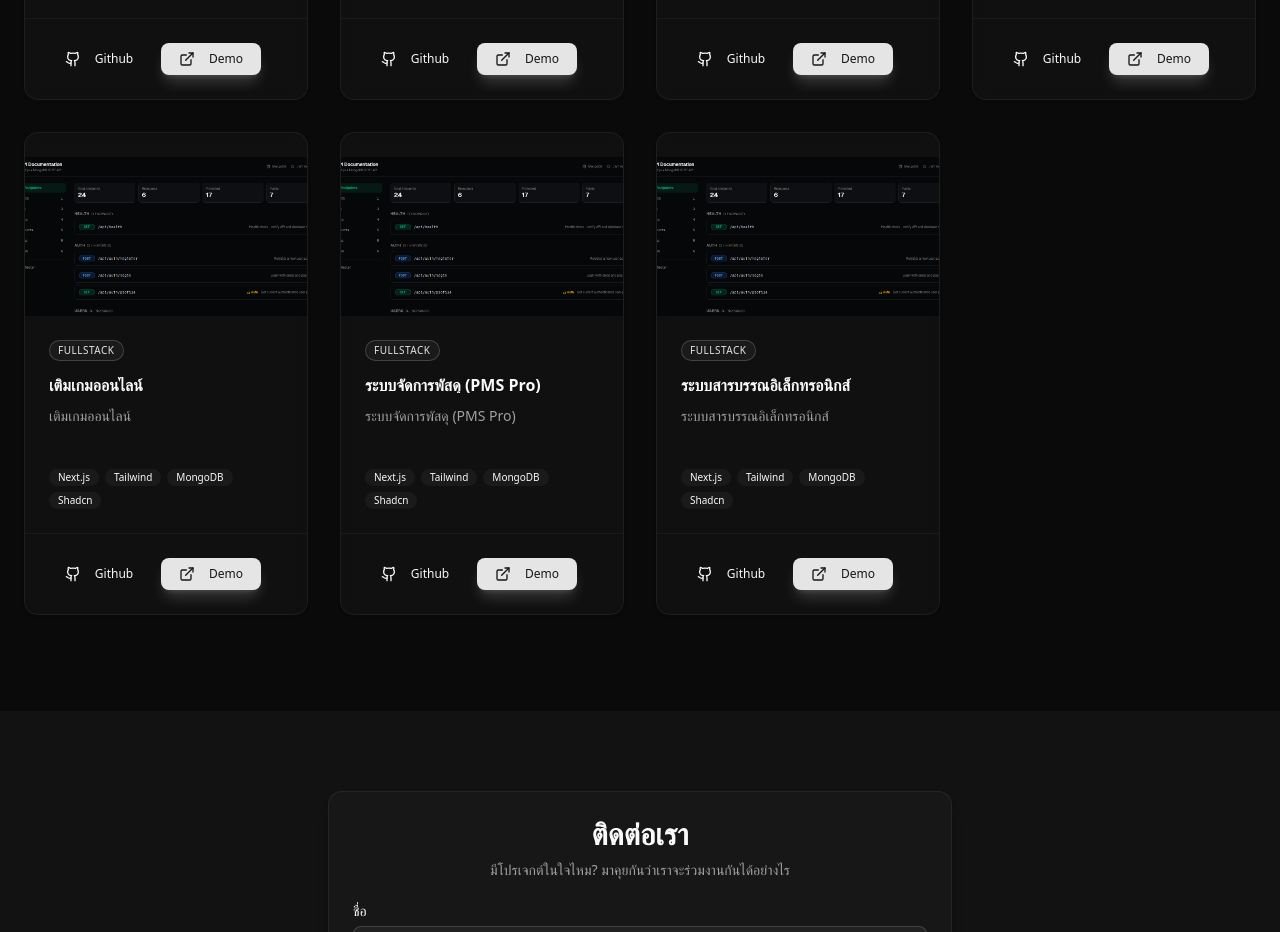
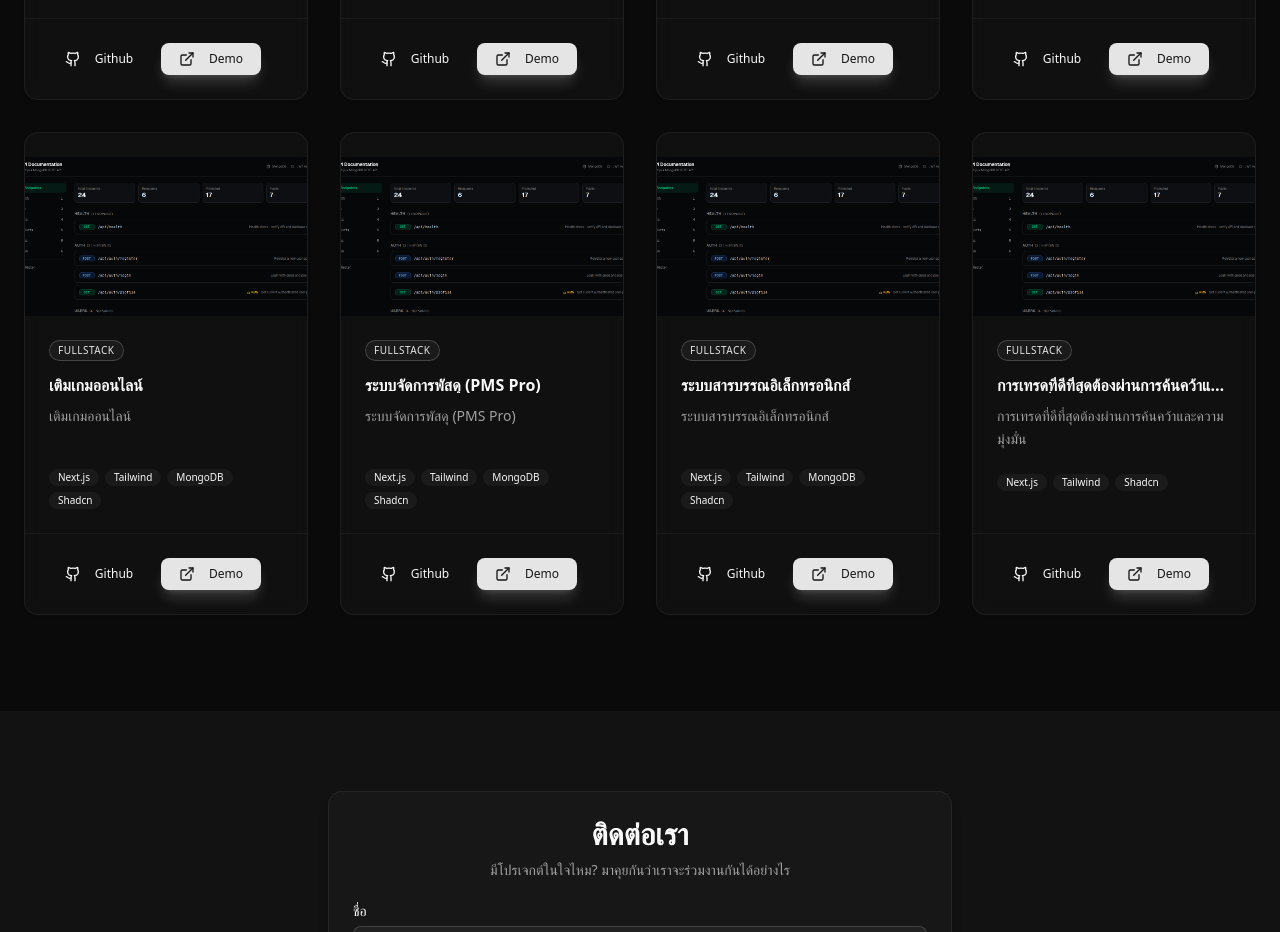
Before and after one commit to sananbsd2021/MERN-Portfolio, a Next.js app: page / in a window 1280 px wide. Shown: the part 3080-4012 px from the top of the page. Built offline with nearby package versions, Linux system fonts and the light colour scheme; no server answers.

Commit message:
Update Projects.tsx

```diff
--- a/src/components/Projects.tsx
+++ b/src/components/Projects.tsx
@@ -109,6 +109,15 @@ const projects = [
         category: 'Fullstack',
         github: '#',
         demo: 'https://mern-app2026.vercel.app',
+        image: 'api.png',
+    },
+    {
+        title: 'การเทรดที่ดีที่สุดต้องผ่านการค้นคว้าและความมุ่งมั่น',
+        description: 'การเทรดที่ดีที่สุดต้องผ่านการค้นคว้าและความมุ่งมั่น',
+        tags: ['Next.js', 'Tailwind', 'Shadcn'],
+        category: 'Fullstack',
+        github: '#',
+        demo: 'https://mern-sandingview.vercel.app/',
         image: 'api.png',
     },
 ];
```
